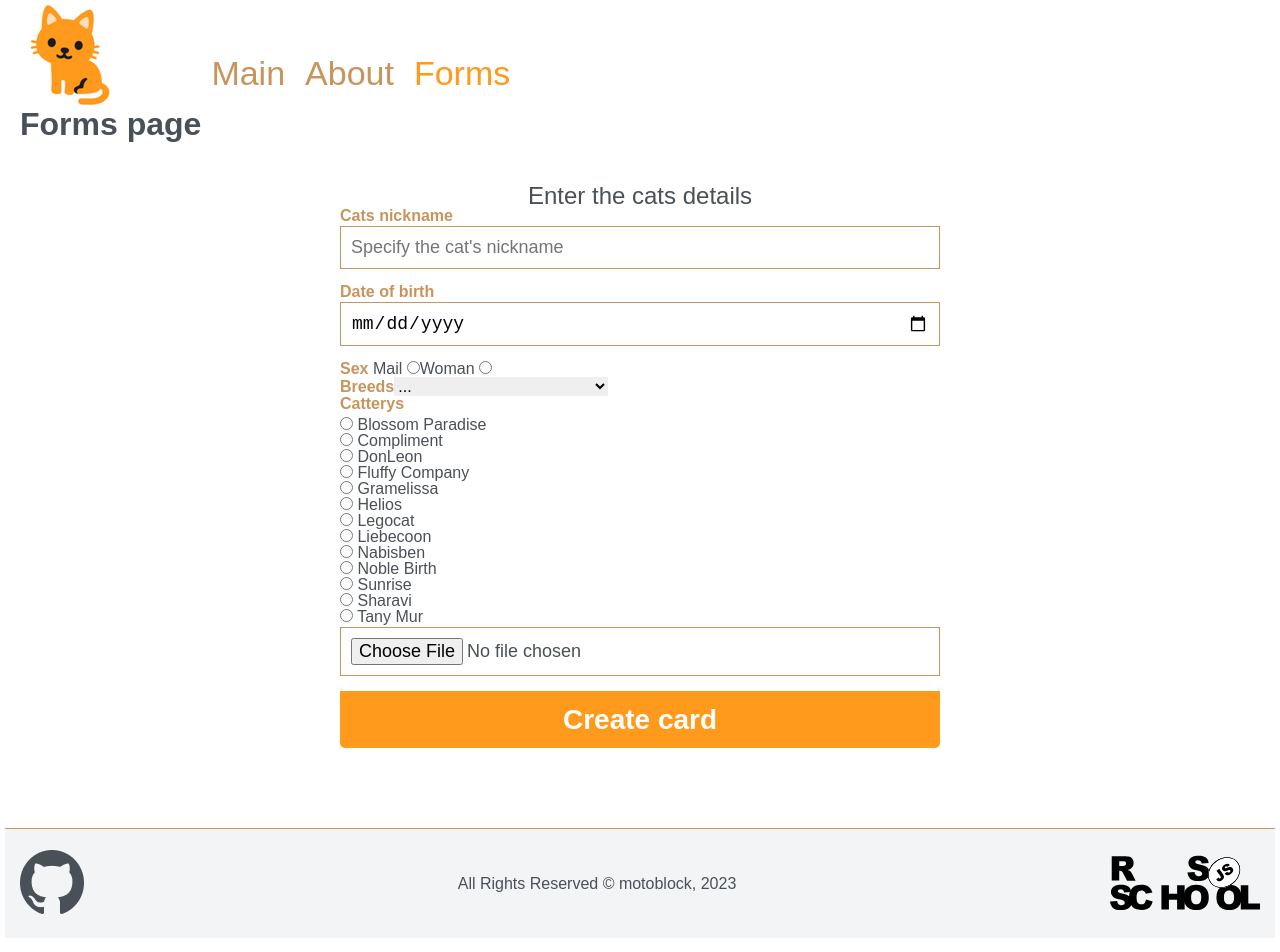
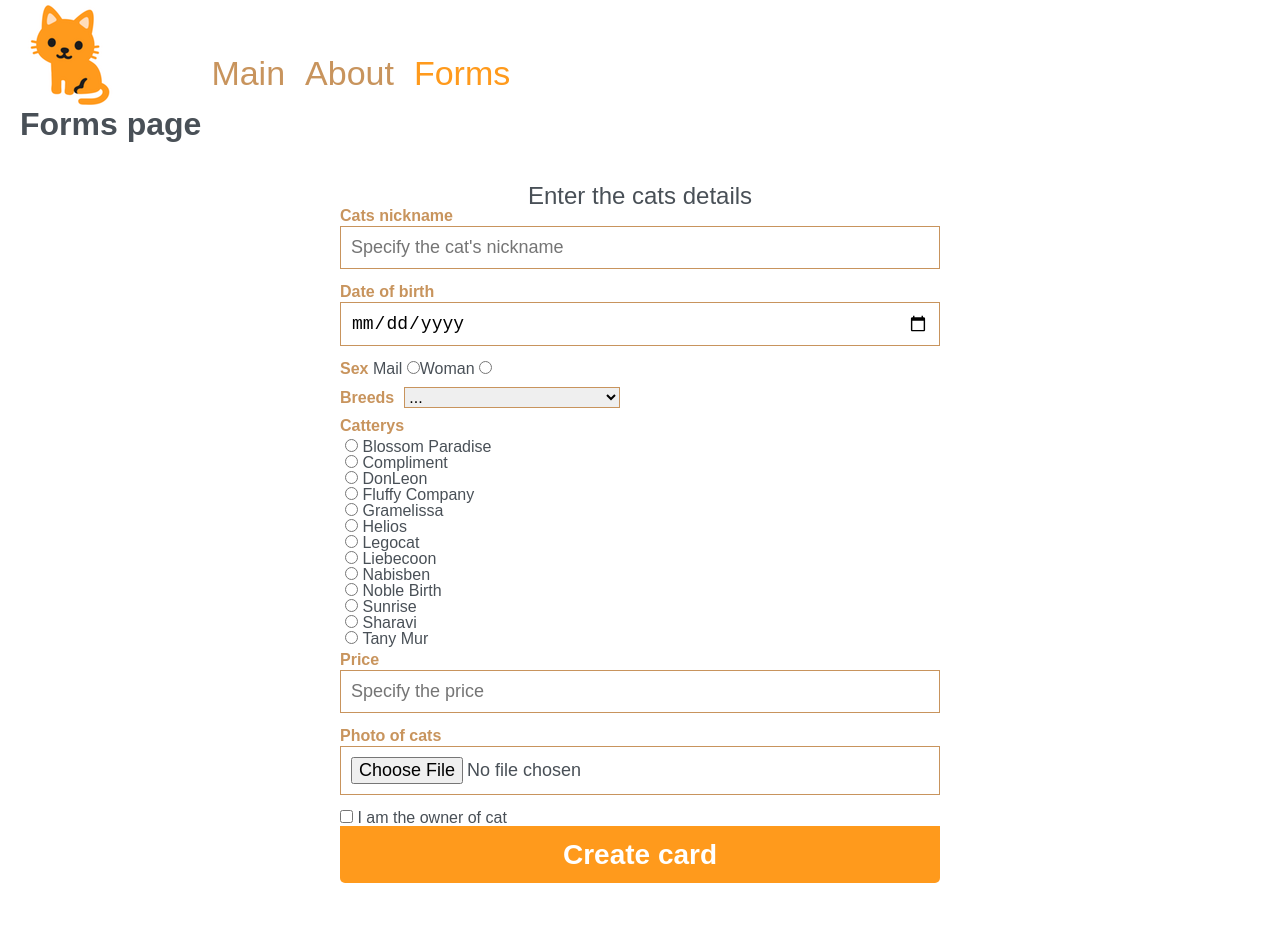
Before and after one commit to Motoblock/React, a React (Vite) app: page /forms in a window 1280 px wide. Shown: the top 952 px of the page. Built offline with nearby package versions, Linux system fonts and the light colour scheme.

Commit message:
feat: save new card state

```diff
--- a/package.json
+++ b/package.json
@@ -7,6 +7,7 @@
     "dev": "vite",
     "build": "tsc --noEmit && vite build",
     "preview": "vite preview",
+    "lint": "eslint . --ext .tsx --ext .ts",
     "test": "vitest",
     "coverage": "vitest run --coverage"
   },
--- a/src/component/UI/catForm/catForm.module.css
+++ b/src/component/UI/catForm/catForm.module.css
@@ -15,9 +15,11 @@
 
 .formSelect {
   font-size: 16px;
+  border: 1px solid rgb(200, 148, 93);
+  margin: 10px;
 }
 
 .formUl {
   list-style-type: none;
-  margin-top: 5px;
+  margin: 5px;
 }
--- a/src/component/UI/catForm/catForm.tsx
+++ b/src/component/UI/catForm/catForm.tsx
@@ -6,22 +6,29 @@ import { breedsData } from './../../../assets/data/breeds';
 import classForm from './catForm.module.css';
 // import { INewCard } from './types';
 import { ICardCatProps } from './../card/types';
+
 // import IInputProps from './../input/interface';
 
-export class CatForm extends React.Component<object, { cards: Array<ICardCatProps> }> {
-  // setRef = (ref) => {
-  //   this.name = ref.name;
-  // };
+interface FormStateType {
+  confirm: boolean;
+  // url: string | undefined;
+  cards: ICardCatProps[];
+}
+export class CatForm extends React.Component<object, FormStateType> {
   name: React.RefObject<HTMLInputElement>;
   age: React.RefObject<HTMLInputElement>;
   breed: React.RefObject<HTMLSelectElement>;
   sex: React.RefObject<HTMLInputElement>;
   catterys: React.RefObject<HTMLInputElement>;
+  price: React.RefObject<HTMLInputElement>;
   image: React.RefObject<HTMLInputElement>;
+  counts: React.RefObject<HTMLInputElement>;
 
-  constructor(props: ICardCatProps) {
+  constructor(props: FormStateType) {
     super(props);
     this.state = {
+      confirm: false,
+      // url: '',
       cards: [],
     };
     this.handleSubmit = this.handleSubmit.bind(this);
@@ -30,21 +37,60 @@ export class CatForm extends React.Component<object, { cards: Array<ICardCatProp
     this.breed = React.createRef();
     this.sex = React.createRef();
     this.catterys = React.createRef();
+    this.price = React.createRef();
     this.image = React.createRef();
+    this.counts = React.createRef();
 
     // form: React.RefObject<HTMLFormElement>;
   }
 
+  datediff(first: Date, second: Date) {
+    console.log(Math.trunc((Number(second) - Number(first)) / (1000 * 60 * 60 * 24 * 30)));
+    return Math.trunc((Number(second) - Number(first)) / (1000 * 60 * 60 * 24 * 30));
+  }
+
   handleSubmit(e: FormEvent<HTMLFormElement>) {
-    console.log('123');
     e.preventDefault();
+
+    let images = '';
+    if (this.image.current?.files) {
+      const filesRef = this.image.current?.files;
+      console.log('files', filesRef);
+      const selecteds = [...[...filesRef]];
+
+      selecteds.forEach((i) => (images = URL.createObjectURL(i)));
+      console.log('images', images);
+    }
+    // this.counts.current?.classList
+    console.log(this.age.current!.value);
+    const age = this.datediff(new Date(this.age.current!.value), new Date());
+    console.log(age);
+
+    const newCard: ICardCatProps = {
+      id: this.state.cards.length,
+      name: this.name.current!.value,
+      age: age,
+      breed: this.breed.current!.value,
+      sex: Number(this.sex.current!.value),
+      price: Number(this.price.current!.value),
+      image: images,
+      counts: Number(this.counts.current!.value),
+      catterys: this.catterys.current!.value,
+      description: '',
+    };
+
     console.log('state', this.state.cards);
+    console.log('newCard', newCard);
 
-    console.log('current', this.name.current!.value);
+    const cardsAdd = [...this.state.cards];
+    cardsAdd.push(newCard);
+    this.setState({ cards: cardsAdd });
+    return true;
   }
 
   render() {
     return (
+      <>
         <form className={classForm.formCard} onSubmit={(event) => this.handleSubmit(event)}>
           <label className={classForm.label}>Cats nickname</label>
           <input
@@ -73,7 +119,9 @@ export class CatForm extends React.Component<object, { cards: Array<ICardCatProp
           <label className={classForm.label}>Breeds</label>
           {
             <select ref={this.breed} className={classForm.formSelect} name="breeds">
-            <option key={0}>...</option>
+              <option value={''} key={0}>
+                ...
+              </option>
               {breedsData.map((item) => {
                 return (
                   <option key={item.breed} value={item.name}>
@@ -90,12 +138,22 @@ export class CatForm extends React.Component<object, { cards: Array<ICardCatProp
               {catterysData.map((item) => {
                 return (
                   <li key={item.cattery}>
-                  <input ref={this.catterys} name="catterys" type="radio" value={1} /> {item.nameT}
+                    <input ref={this.catterys} name="catterys" type="radio" value={item.cattery} />
+                    &nbsp;{item.nameT}
                   </li>
                 );
               })}
             </ul>
           }
+          <label className={classForm.label}>Price </label>
+          <input
+            className={classForm.formInput}
+            name="price"
+            ref={this.price}
+            type="number"
+            placeholder="Specify the price"
+          />
+          <label className={classForm.label}>Photo of cats </label>
           <input
             className={classForm.formInput}
             name="image"
@@ -103,8 +161,20 @@ export class CatForm extends React.Component<object, { cards: Array<ICardCatProp
             ref={this.image}
             placeholder="Download image"
           />
+          <label>
+            <input ref={this.counts} name="counts" type="checkbox" value={1} /> I am the owner of
+            cat
+          </label>
           <Button>Create card</Button>
         </form>
+        {this.state.cards.map((card, index) => {
+          console.log('index', index);
+          <div key={index}>
+            <p>{card.age}</p>;<p>{card.catterys}</p>;<p>{card.breed}</p>;
+            <img src={card.image} alt="cat" />;
+          </div>;
+        })}
+      </>
     );
   }
 }
--- a/src/page/forms/forms.tsx
+++ b/src/page/forms/forms.tsx
@@ -3,7 +3,6 @@ import { CatForm } from '../../component/UI/catForm/catForm';
 import classForm from './form.module.css';
 
 export class Forms extends React.Component {
-  // prop: SearchProps = { type: 'search', placeholder: 'Input some body...' };
   render() {
     return (
       <>
```
Also changed, not shown: src/component/UI/card/types.tsx (+7 -7 lines). Lines whose indentation alone changed are shown as unchanged.
